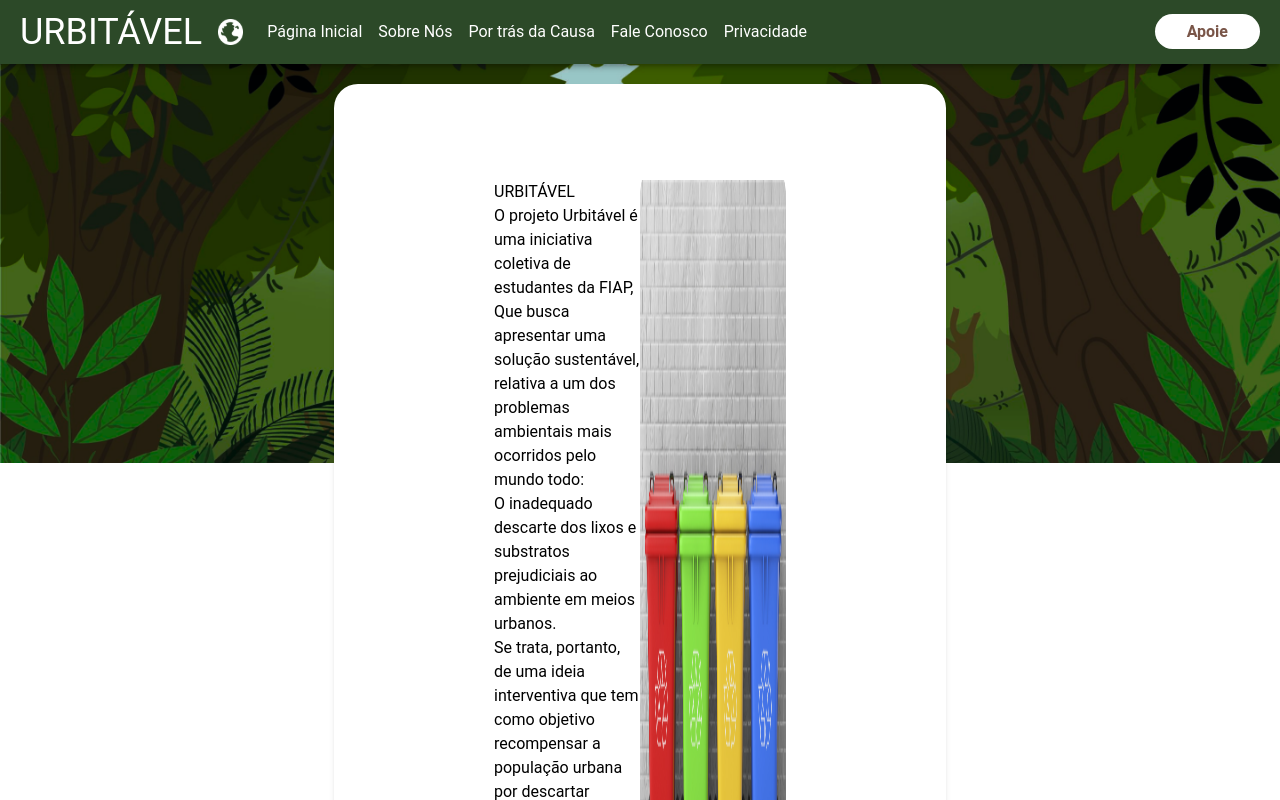
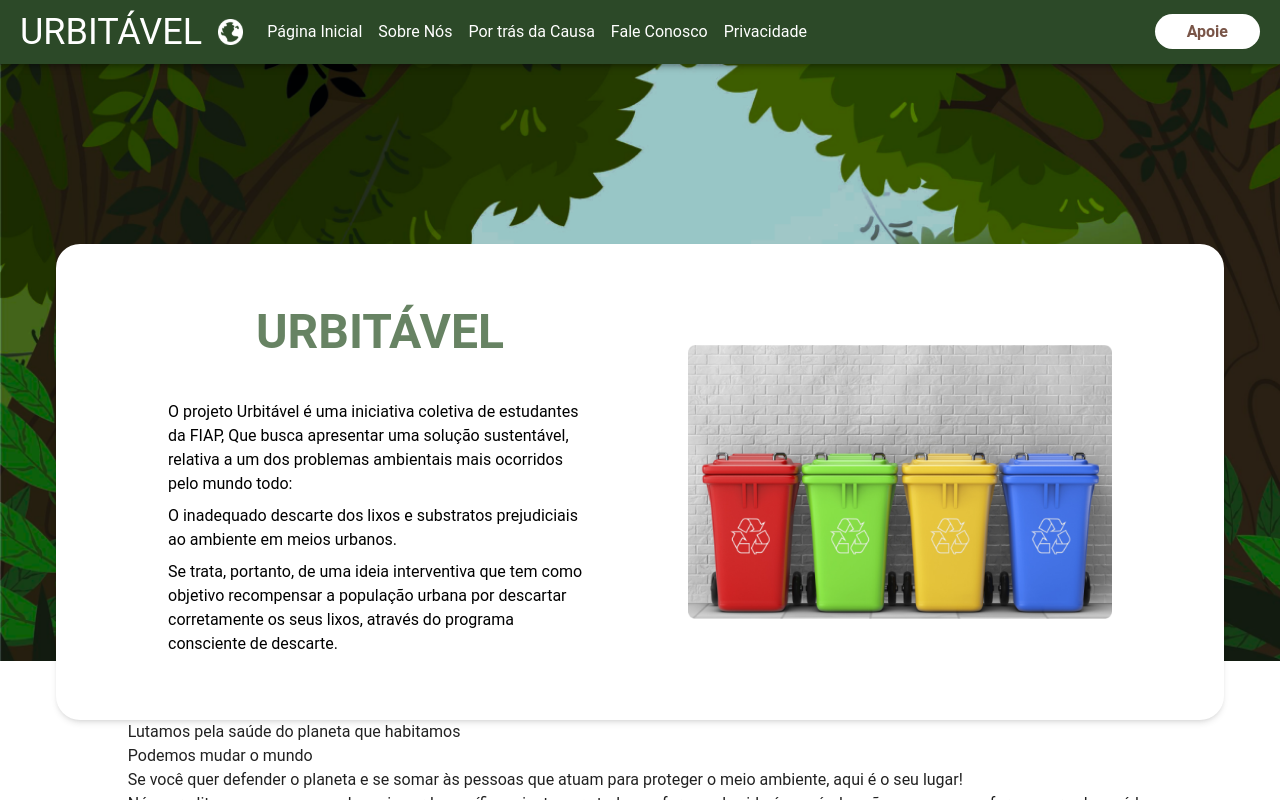
Before and after one commit to Jeffsantos3002/urbitavel-projeto-comunitario, a Vue app: page / in a window 1280 px wide. Shown: the top 800 px of the page. Built offline with nearby package versions, Linux system fonts and the light colour scheme.

Commit message:
fix(card-inicio): Trata bug de layout no slot do card

```diff
--- a/src/Layout/AppLayout.vue
+++ b/src/Layout/AppLayout.vue
@@ -19,9 +19,9 @@
           </v-list-item>
         </v-list>
       </v-navigation-drawer>
-      <v-main class="flex">
-        <span class="backgroundSpan bg-cover z-1 h-2/6 w-full absolute " :style="{ backgroundImage: 'url(' + bg + ')', width: '100%' }"> </span>
-        <router-view class=" z-10 routerView realtive px-7 py-5 "/>
+      <v-main class="flex w-full justify-center">
+        <span class="backgroundSpan bg-cover z-1 h-4/6 w-full absolute " :style="{ backgroundImage: 'url(' + bg + ')', width: '100%' }"> </span>
+        <router-view class=" z-10 realtive px-14 py-5 "/>
 
       </v-main>
     </v-layout>
--- a/src/components/CardUrbitavel.vue
+++ b/src/components/CardUrbitavel.vue
@@ -1,5 +1,5 @@
 <template>
-  <div class="rounded-3xl w-2/4 shadow-md bg-white px-40 py-24">
+  <div class="max-w-screen-xl flex rounded-3xl shadow-md bg-white p-11 xl:px-28 xl:py-16 justify-center">
     <slot></slot>
   </div>
 </template>
--- a/src/views/inicio.vue
+++ b/src/views/inicio.vue
@@ -1,22 +1,29 @@
 <template>
-  <div class="flex items-center flex-col">
-    <cardUrbitavel>
-      <div class="flex flex-row">
-        <div class="w-1/2">
-          <h1>
-            URBITÁVEL
-          </h1>
-          <p> O projeto Urbitável é uma iniciativa coletiva de estudantes da FIAP,  Que busca apresentar uma solução sustentável,  relativa a um dos problemas ambientais mais ocorridos pelo mundo todo:</p>
-          <p>O inadequado descarte dos lixos e substratos prejudiciais  ao ambiente em meios urbanos. </p>
-          <p>Se trata, portanto, de uma ideia  interventiva que tem como objetivo recompensar a população urbana por descartar corretamente os seus lixos, através do programa consciente de descarte. </p>
-        </div>
-        <img :src="imgHome" class="w-1/2"/>
+  <div class="flex items-center flex-col mt-40">
+    <div>
+      <cardUrbitavel>
+        <div class="flex flex-col lg:flex-row lg:space-x-24 space-y-16 lg:space-y-0 lg:items-center  ">
+          <div class=" lg:w-3/6 flex flex-col items-center">
+            <h1 class="text-5xl text-title font-bold mb-11">
+              URBITÁVEL
+            </h1>
+            <div class=" flex flex-col space-y-2">
+              <p class="text-base"> O projeto Urbitável é uma iniciativa coletiva de estudantes da FIAP,  Que busca apresentar uma solução sustentável,  relativa a um dos problemas ambientais mais ocorridos pelo mundo todo:</p>
+              <p class="text-base">O inadequado descarte dos lixos e substratos prejudiciais  ao ambiente em meios urbanos. </p>
+              <p class="text-base">Se trata, portanto, de uma ideia  interventiva que tem como objetivo recompensar a população urbana por descartar corretamente os seus lixos, através do programa consciente de descarte. </p>
+            </div>
+          </div>
+          <div class="flex justify-center lg:w-3/6">
+            <img :src="imgHome" class="w-full"/>
+          </div>
       </div>
     </cardUrbitavel>
+    </div>
+
     <div>
       <h2>Lutamos pela saúde do planeta que habitamos</h2>
       <h4>Podemos mudar o mundo</h4>
-      <div>
+      <div >
         <p>Se você quer defender o planeta e se somar às pessoas que atuam para proteger o meio ambiente, aqui é o seu lugar!</p>
         <p>Nós acreditamos que um mundo mais verde, pacífico e justo para todas as formas de vida é possível, e não poupamos esforços para alcançá-lo.</p>
         <p>Temos décadas de ativismo que muito nos ensinou e que nos mostra que ainda temos muito o que fazer.</p>
--- a/tailwind.config.js
+++ b/tailwind.config.js
@@ -4,7 +4,7 @@
   theme: {
     colors:{
       'greenDark': '#2C4928',
-      'green': '#58774C',
+      'title': '#678363',
       'white': '#FFFFFF',
       'brown': '#4B231B'
     },
```
